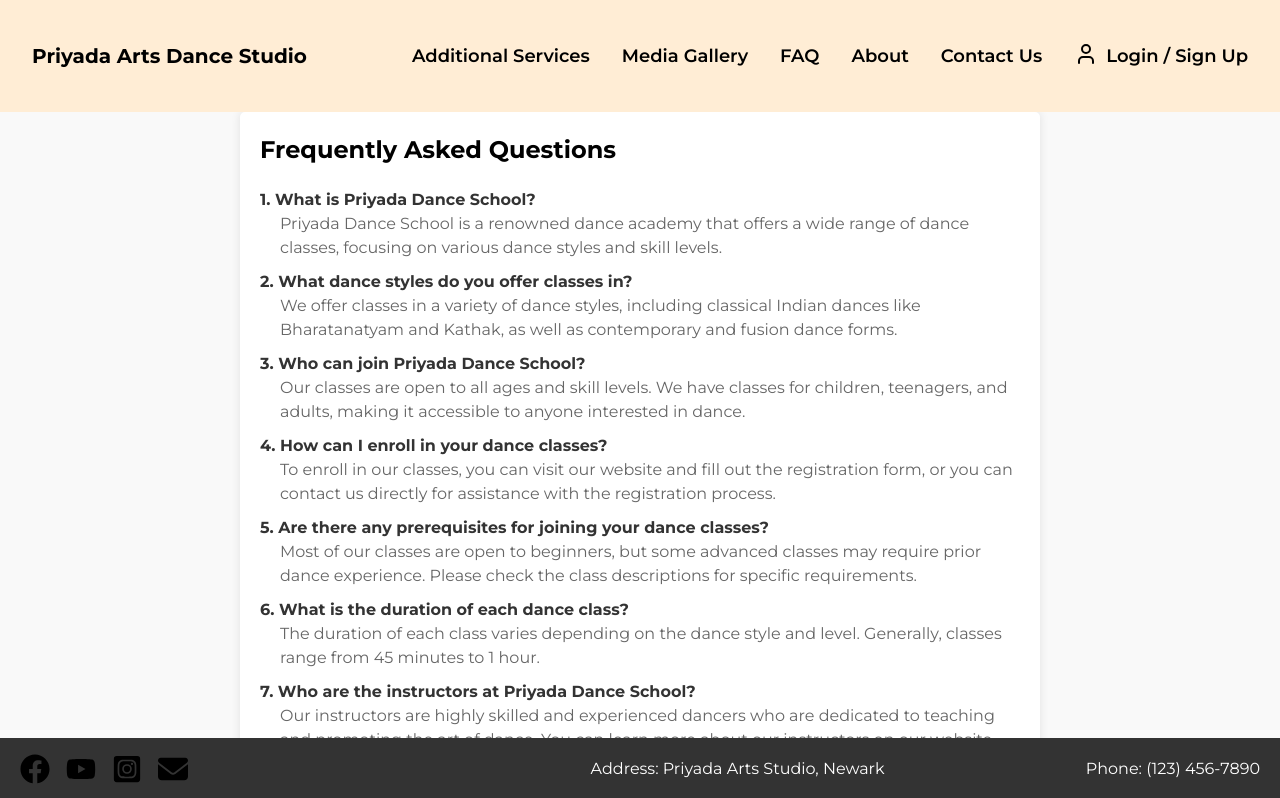
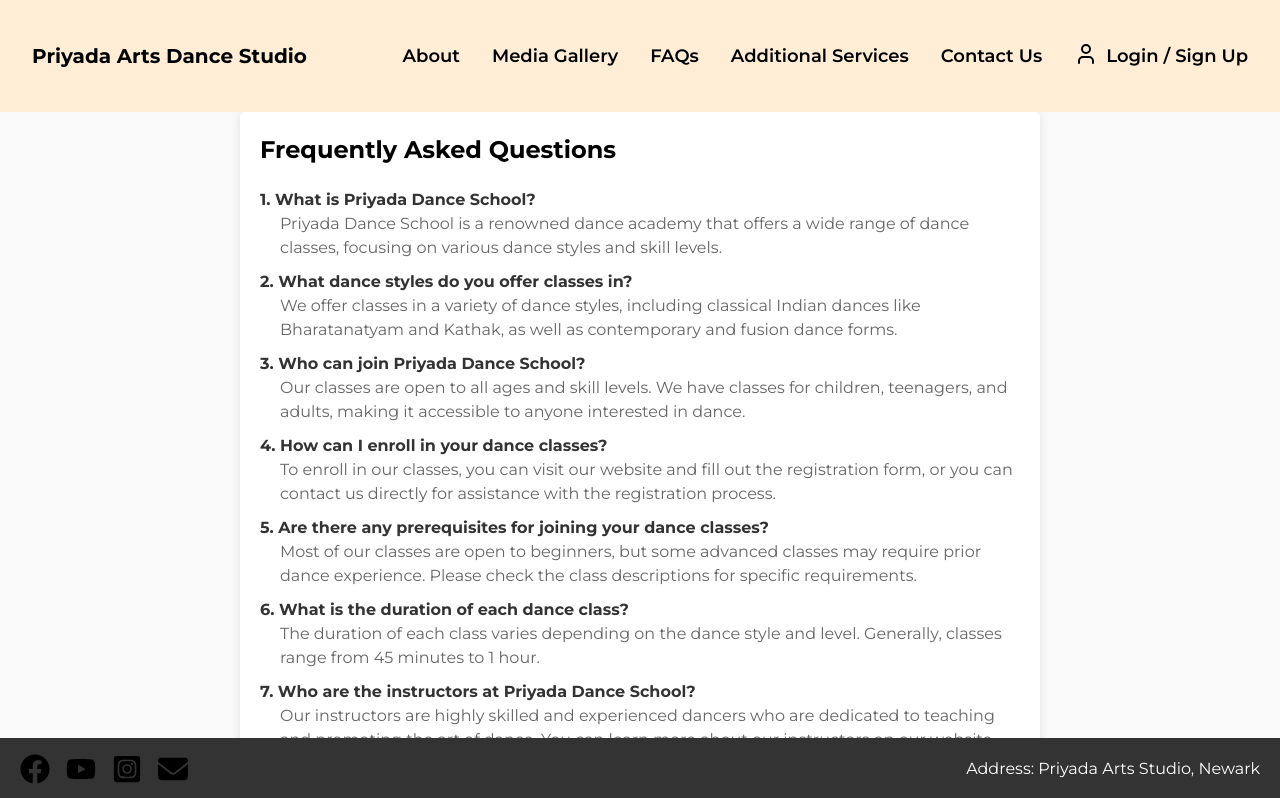
Before and after one commit to Anbui0115/Hackathon-project, a Next.js app in the folder frontend/: page /faq in a window 1280 px wide. Shown: the top 798 px of the page. Built offline with nearby package versions, Linux system fonts and the light colour scheme.

Commit message:
more styling and reorder navlinks in navbar

```diff
--- a/frontend/app/faq/faq.css
+++ b/frontend/app/faq/faq.css
@@ -1,8 +1,18 @@
 /* faq.css */
 .faq-page {
     background-color: #f9f9f9;
+    display: flex;
+    width: 100%;
+    height: 100%;
+    position: relative;
+    flex-direction: column;
+    min-height: 100vh;
 }
-
+::-webkit-scrollbar {
+    width: 0px;
+    height: 0px;
+    background-color: transparent;
+}
 
 .faq-page-content {
     max-width: 800px;
--- a/frontend/app/faq/page.jsx
+++ b/frontend/app/faq/page.jsx
@@ -6,8 +6,9 @@ import Footer from '@/components/Footer';
 
 const FAQ = () => {
   return (
+    <>
+      <NavBar className='navbar' />
       <div className='faq-page'>
-      <NavBar className='navbar' />
         <div className='faq-page-content'>
           <h1 className='faq-page-title'>Frequently Asked Questions</h1>
           <div className='faq-page-text'>
@@ -43,8 +44,9 @@ const FAQ = () => {
             <p>Our cancellation and refund policies may vary depending on the type of class. Please refer to our terms and conditions on our website or contact us for specific details.</p>
           </div>
         </div>
-      <Footer className='footer' />
+        <Footer/>
       </div>
+    </>
   );
 }
 
--- a/frontend/components/Footer.jsx
+++ b/frontend/components/Footer.jsx
@@ -41,7 +41,6 @@ const Footer = () => {
 
             <div>Address: Priyada Arts Studio, Newark </div>
 
-            <div>Phone: (123) 456-7890</div>
           </div>
         </div>
 
--- a/frontend/components/NavBar.jsx
+++ b/frontend/components/NavBar.jsx
@@ -23,16 +23,6 @@ const NavBar = () => {
 
       {/* NavLinks */}
       <div className="flex space-x-8 items-center">
-        <nav className="text-lg font-semibold">
-          <Link href="/media-gallery">Additional Services</Link>
-        </nav>
-        <nav className="text-lg font-semibold">
-          <Link href="/media-gallery">Media Gallery</Link>
-        </nav>
-        <nav className="text-lg font-semibold">
-          <Link href="/faq">FAQ</Link>{" "}
-          {/* Duplicate Link. Ensure you update this */}
-        </nav>
 
         {/* About Navbar Link */}
         <nav
@@ -53,7 +43,7 @@ const NavBar = () => {
                   <Link
                     href="/about/artist"
                     className="hover:text-orange-500"
-                    >
+                  >
                     About the Artist
                   </Link>
 
@@ -67,6 +57,19 @@ const NavBar = () => {
               </div>
             )
           }
+        </nav>
+
+        <nav className="text-lg font-semibold">
+          <Link href="/media-gallery">Media Gallery</Link>
+        </nav>
+
+        <nav className="text-lg font-semibold">
+          <Link href="/faq">FAQs</Link>{" "}
+          {/* Duplicate Link. Ensure you update this */}
+        </nav>
+
+        <nav className="text-lg font-semibold">
+          <Link href="/media-gallery">Additional Services</Link>
         </nav>
 
         {/* Contact Us */}
--- a/frontend/components/footer.css
+++ b/frontend/components/footer.css
@@ -7,9 +7,9 @@
   position: fixed;
   bottom: 0;
   width: 100%;
-  display: flex; /* Use flex to vertically center content */
-  justify-content: center; /* Center content horizontally */
-  align-items: center; /* Center content vertically */
+  display: flex;
+  justify-content: center;
+  align-items: center;
 }
 
 
@@ -20,29 +20,28 @@
 }
 
 .social-icon {
-  fill: #fff; /* Icon color */
+  fill: #fff;
   padding: 10;
-  margin-right: 10px; /* Spacing between icons */
+  margin-right: 10px;
 }
 
-/* Add media query to adjust footer styles on smaller screens if needed */
+
 @media (max-width: 768px) {
   .container {
     padding: 0 10px;
   }
 }
 
-/* Add styles for your social media icons */
+
 .social-icon {
-  fill: #fff; /* Icon color */
-  margin-right: 10px; /* Spacing between icons */
+  fill: #fff;
+  margin-right: 10px;
 }
 
 .container {
   padding: 0 20px;
 }
 
-/* Add media query to adjust footer styles on smaller screens if needed */
 @media (max-width: 768px) {
   .container {
     padding: 0 10px;
```
Lines whose indentation alone changed are shown as unchanged.
